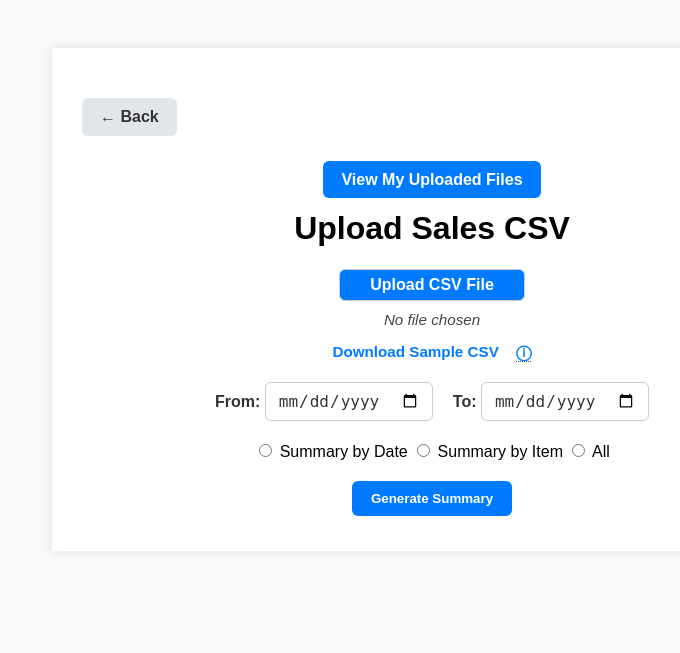
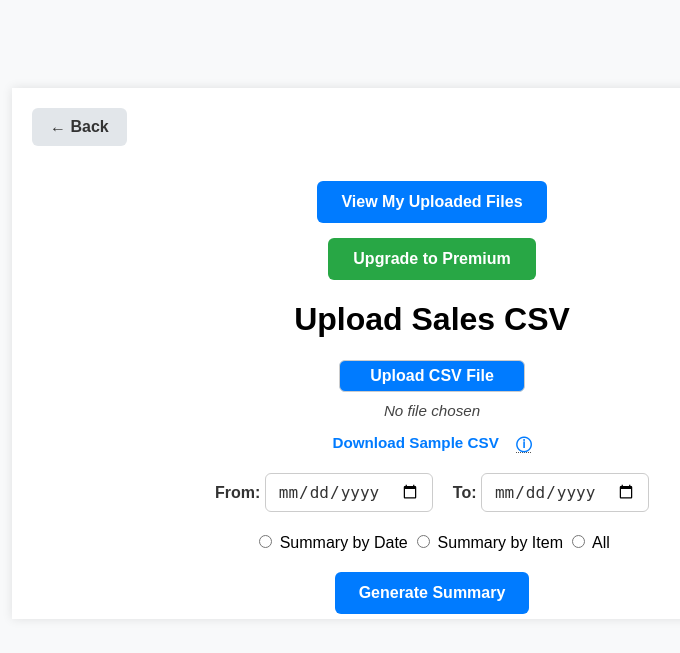
Before and after one commit to batrisyiasafri/salesvisualizer, a Flask app: template templates/index.html in a window 1280 px wide. Shown: the top 653 px of the page, without its empty margins (208-888 px from the left). Run offline with Flask 3, Linux system fonts and the light colour scheme; the template is opened without the code that fills it, so the values that code supplies are empty; parts of the project's set-up code (start-up, migrations or seed data) failed here and were passed over.

Commit message:
Update index.html

```diff
--- a/templates/index.html
+++ b/templates/index.html
@@ -4,6 +4,55 @@
     <meta charset="UTF-8" />
     <title>Sales Summary Report</title>
     <link rel="stylesheet" href="{{ url_for('static', filename='style.css') }}">
+
+    <style>
+        /* Button styles */
+        .primary-button {
+            display: inline-block;
+            padding: 12px 24px;
+            font-size: 16px;
+            border-radius: 6px;
+            border: none;
+            cursor: pointer;
+            color: white;
+            background-color: #007bff;
+            text-decoration: none;
+            transition: background-color 0.3s ease;
+        }
+
+        .primary-button:hover {
+            background-color: #0056b3;
+        }
+
+        .upgrade-button {
+            background-color: #28a745; /* Green */
+        }
+
+        .upgrade-button:hover {
+            background-color: #1e7e34;
+        }
+
+        /* Container and spacing */
+        .container {
+            max-width: 800px;
+            margin: 40px auto;
+            padding: 0 20px;
+            font-family: Arial, sans-serif;
+        }
+
+        .flash-messages {
+            list-style: none;
+            padding: 0;
+            margin-bottom: 20px;
+            color: #856404;
+            background-color: #fff3cd;
+            border: 1px solid #ffeeba;
+            border-radius: 4px;
+            text-align: center;
+        }
+
+        /* Other styling remains as per your external CSS */
+    </style>
 
     {% with messages = get_flashed_messages() %}
       {% if messages %}
@@ -21,25 +70,28 @@
       </div>
     {% endif %}
 
-
 </head>
 <body>
     <div class="container">
         <a href="{{ url_for('landing') }}" class="back-button">← Back</a>
 
         {% if current_user.is_authenticated %}
-      <form action="{{ url_for('logout') }}" method="get" class="logout-form">
-        <button type="submit" class="logout-btn">Logout</button>
+          <form action="{{ url_for('logout') }}" method="get" class="logout-form" style="text-align: right; margin-bottom: 20px;">
+            <button type="submit" class="primary-button">Logout</button>
           </form>
         {% endif %}
 
-      <!-- Add link here -->
         <div style="text-align: center; margin: 15px 0;">
             <a href="{{ url_for('my_uploads') }}" class="primary-button" style="text-decoration: none;">
                 View My Uploaded Files
             </a>
         </div>
 
+        <div style="text-align: center; margin: 15px 0;">
+            <a href="{{ url_for('upgrade_manual') }}" class="primary-button upgrade-button" style="text-decoration: none;">
+                Upgrade to Premium
+            </a>
+        </div>
 
         <h1>Upload Sales CSV</h1>
 
@@ -57,13 +109,10 @@
                     Download Sample CSV
                 </a>
 
-
                 <span class="tooltip" aria-label="CSV must have columns: Date, Item, Amount. Extra columns are ignored. Delimiters: comma, semicolon, or tab.">
                  ⓘ
                 </span>
             </div>
-
-
 
             <!-- choose date -->
             <div class="date-range">
@@ -165,8 +214,5 @@
     </div>
 
     <script src="{{ url_for('static', filename='script.js') }}"></script>
-
-
-
 </body>
 </html>
```
Lines whose indentation alone changed are shown as unchanged.
